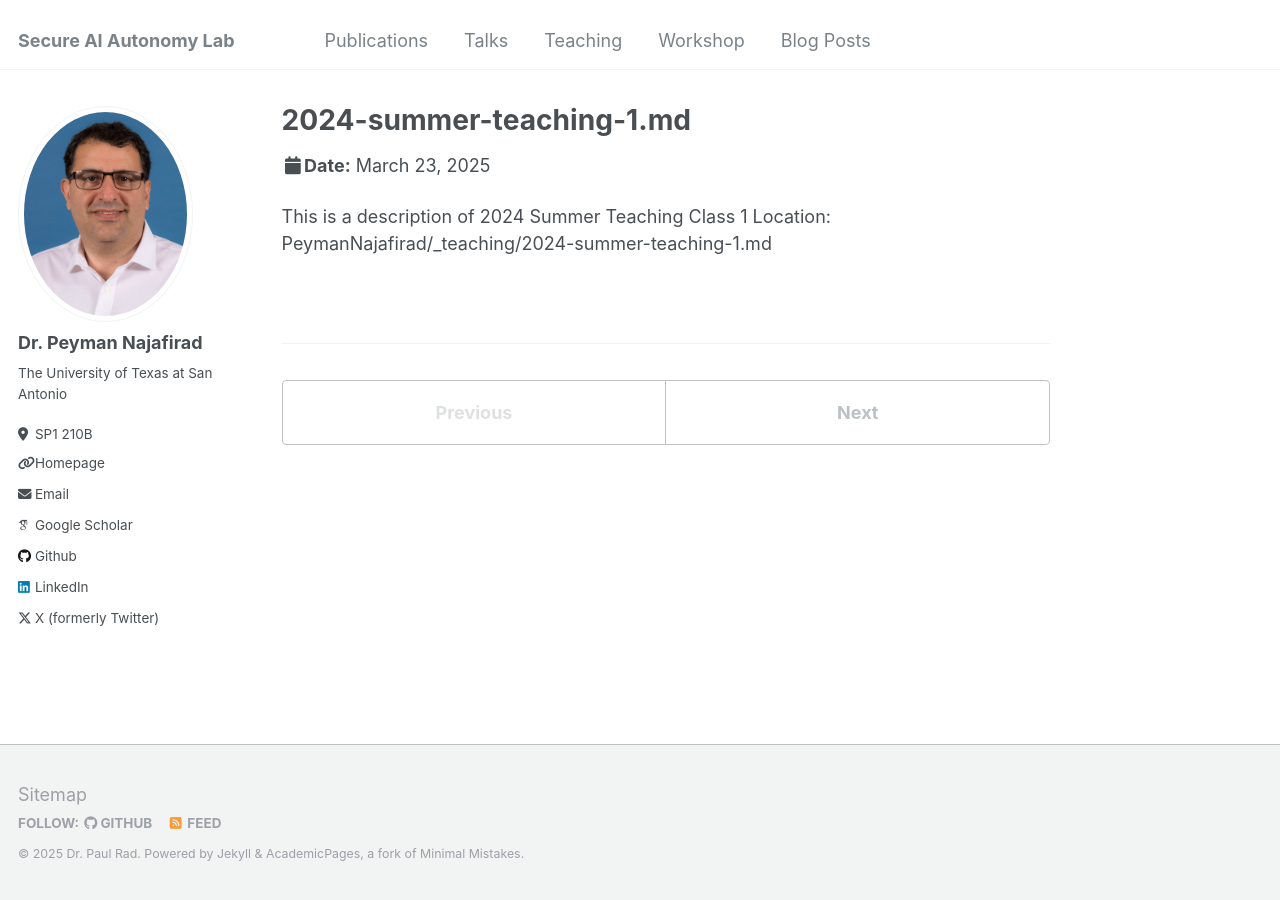
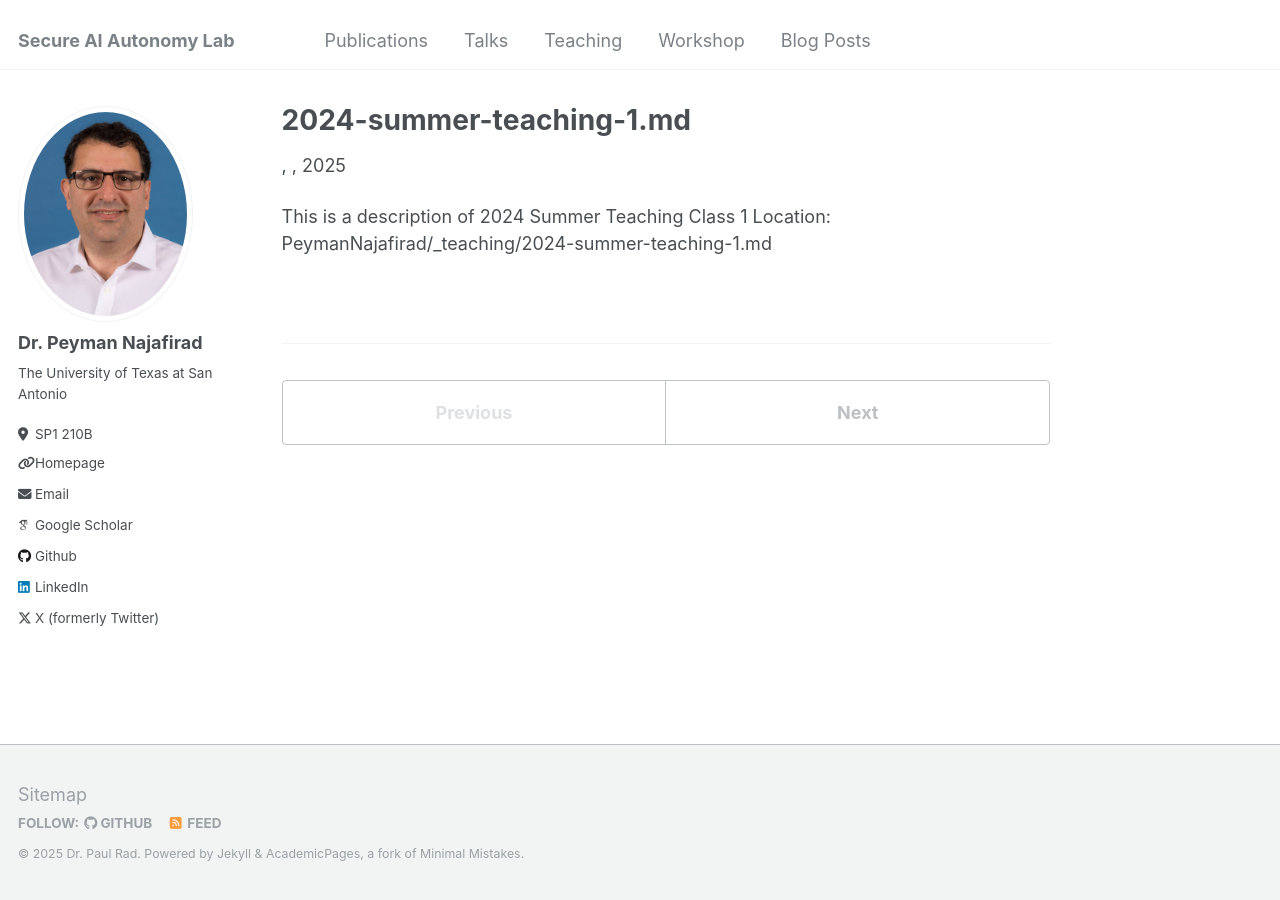
Before and after one commit to SecureAIAutonomyLab/SecureAIAutonomyLab.github.io, a Jekyll site: the page built from _teaching/2024-summer-teaching-1.md, in a window 1280 px wide. Built offline with Jekyll 4.4.1, drawn with Linux system fonts in a browser that asks for light colours; some web fonts are replaced.

Commit message:
Update _config.yml

```diff
--- a/_config.yml
+++ b/_config.yml
@@ -242,7 +242,7 @@ defaults:
       path: ""
       type: teaching
     values:
-      layout: talk
+      layout: single
       author_profile: true
       share: true
       comments: true
```
